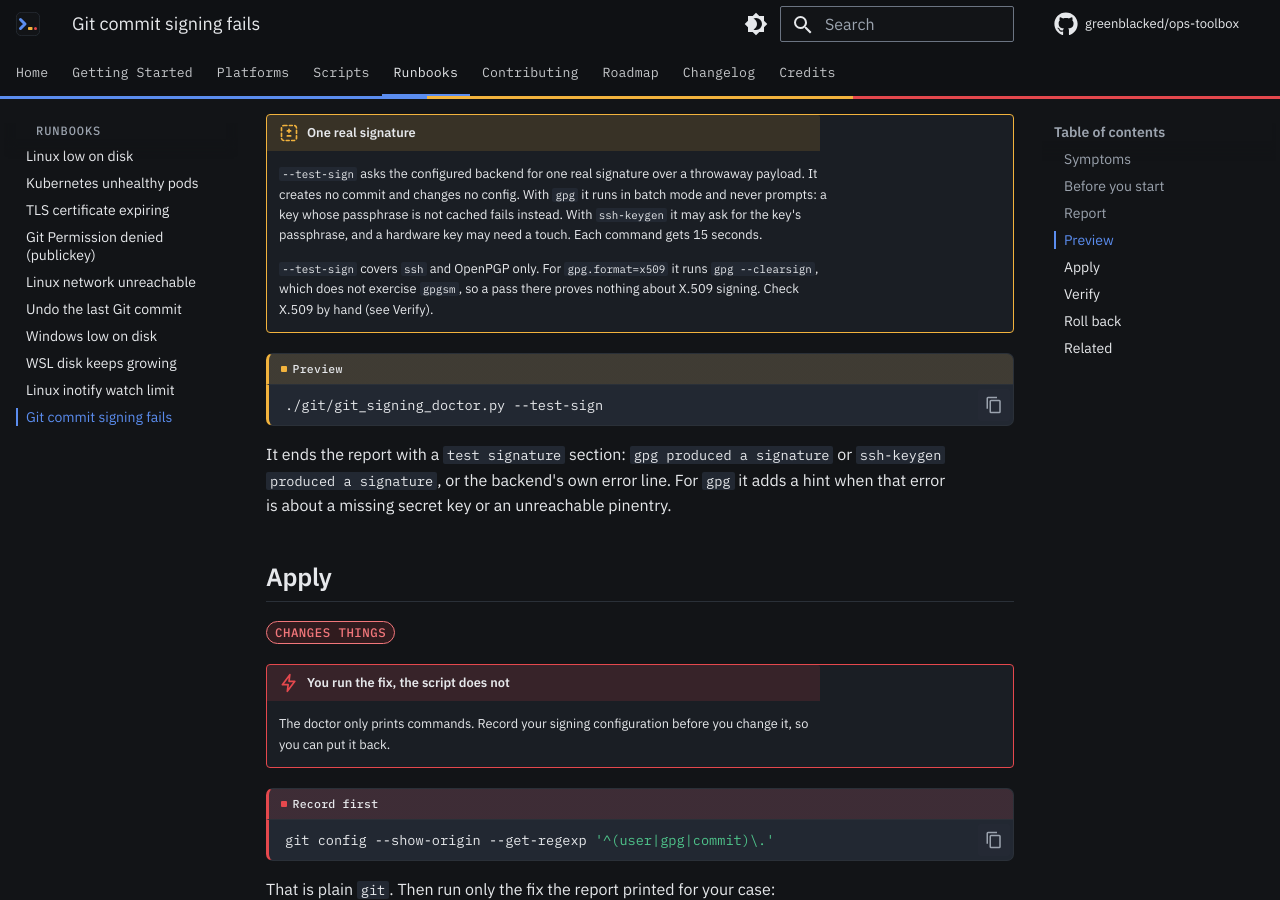
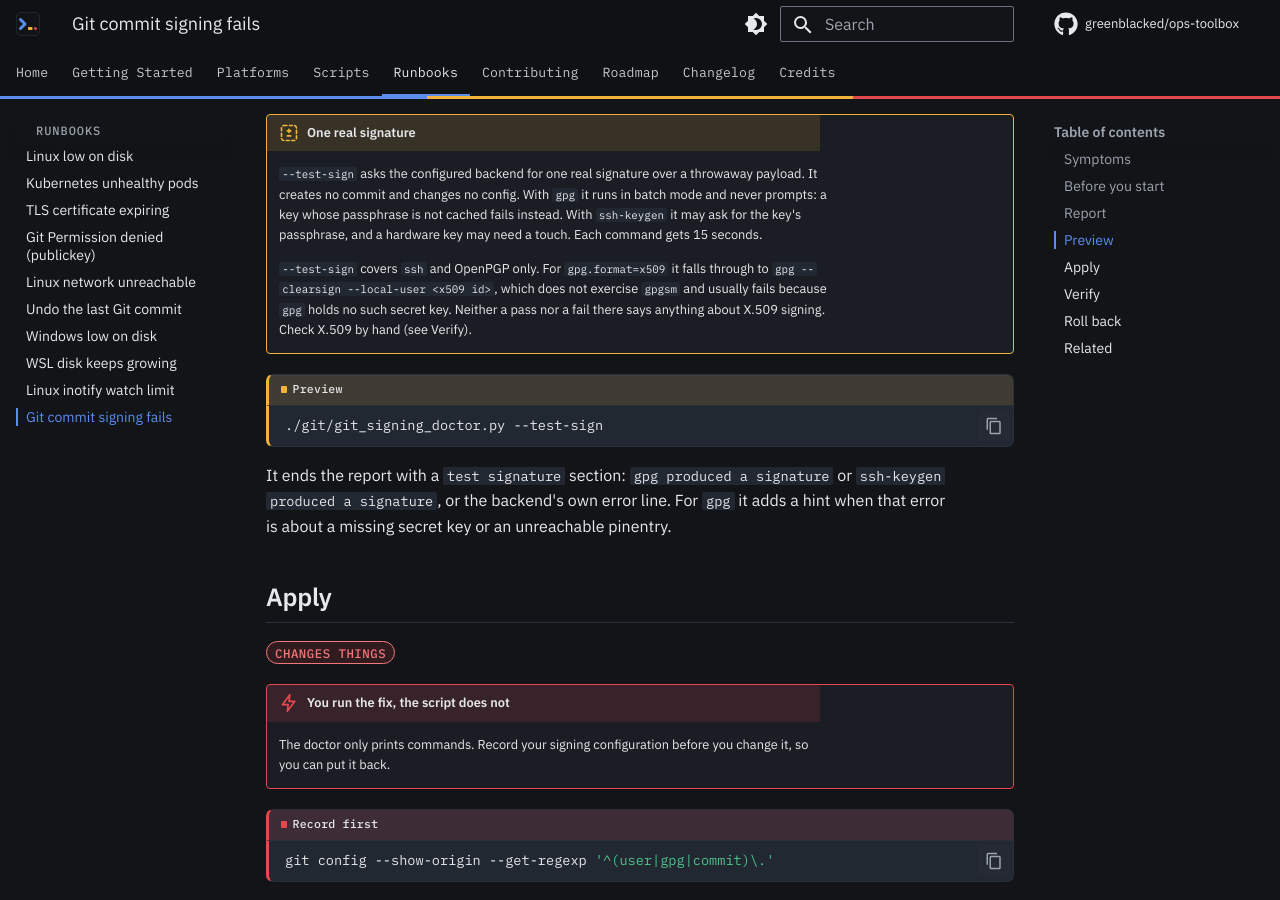
Before and after one commit to greenblacked/ops-toolbox, an MkDocs documentation site: the page built from docs/runbooks/git-commit-signing-fails.md, in a window 1280 px wide and 900 px high, scrolled down 2506 px. Built offline with MkDocs 1.6.1 and Material for MkDocs 9.7.7, drawn with Linux system fonts in a browser that asks for light colours; comment, search, counter and statistics services are not loaded.

Commit message:
docs(runbooks): say test-sign is silent on X.509
For x509 the doctor falls through to gpg --clearsign --local-user
with the x509 id, which usually fails for lack of a secret key. Say
neither a pass nor a fail there says anything about X.509 signing.

````diff
--- a/docs/runbooks/git-commit-signing-fails.md
+++ b/docs/runbooks/git-commit-signing-fails.md
@@ -108,9 +108,10 @@ so read them.
     seconds.
 
     `--test-sign` covers `ssh` and OpenPGP only. For `gpg.format=x509` it
-    runs `gpg --clearsign`, which does not exercise `gpgsm`, so a pass
-    there proves nothing about X.509 signing. Check X.509 by hand (see
-    Verify).
+    falls through to `gpg --clearsign --local-user <x509 id>`, which does
+    not exercise `gpgsm` and usually fails because `gpg` holds no such
+    secret key. Neither a pass nor a fail there says anything about X.509
+    signing. Check X.509 by hand (see Verify).
 
 ```{ .bash .rpt-preview title="Preview" }
 ./git/git_signing_doctor.py --test-sign
````
